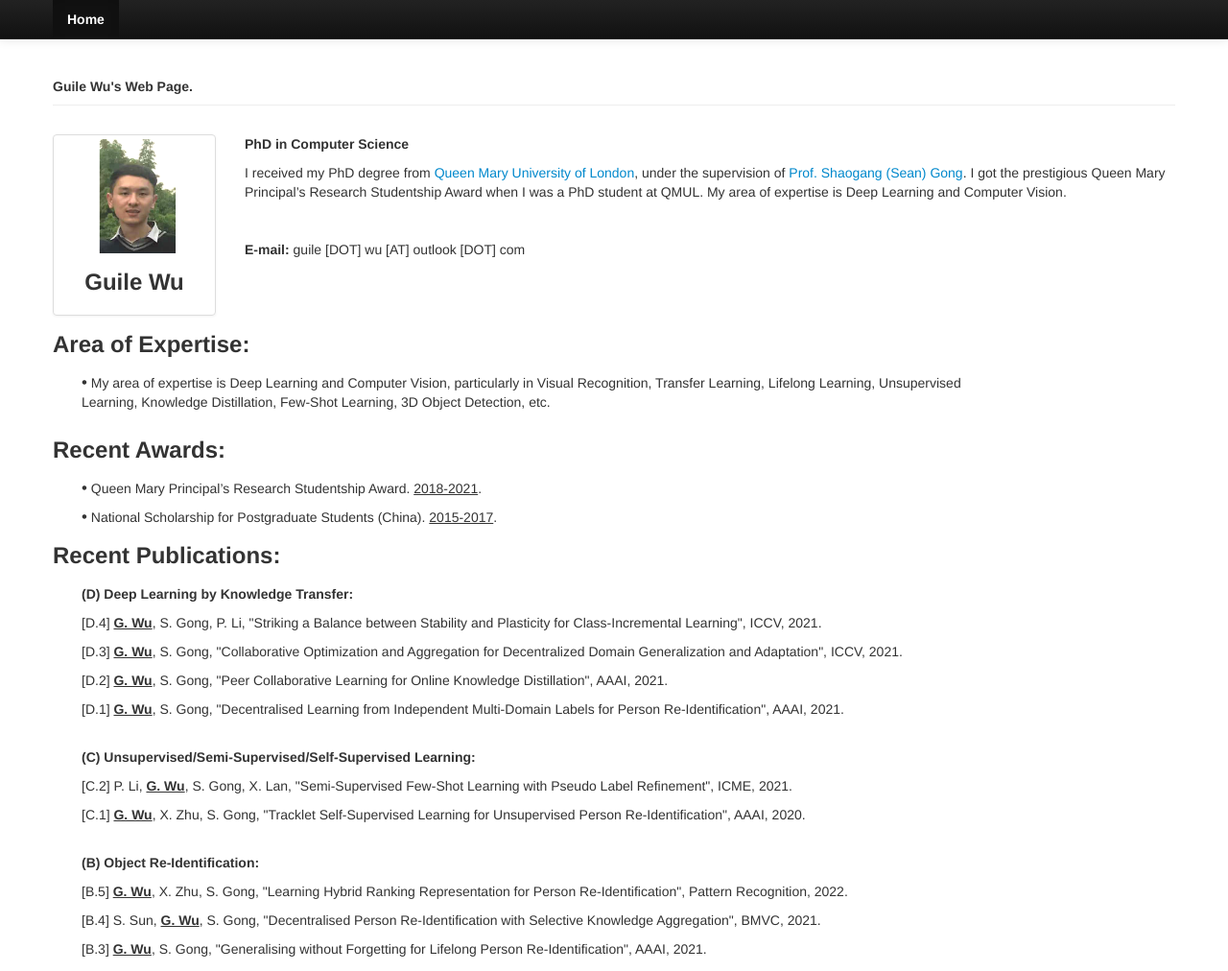
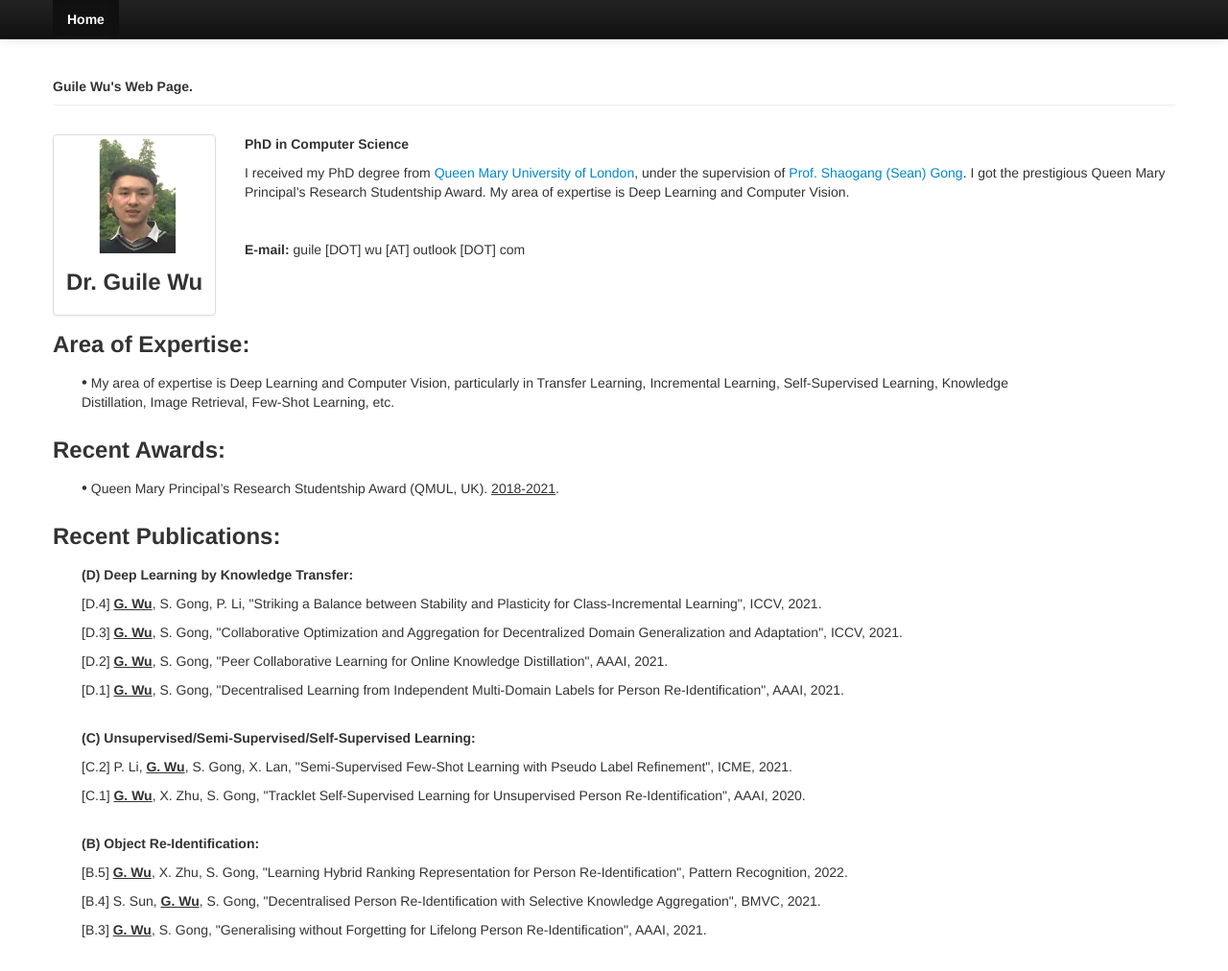
Before and after one commit to guilewu/guilewu.github.io, a plain HTML site: page index.html in a window 1280 px wide. Shown: the top 1012 px of the page at 96% size. Drawn offline with Linux system fonts and the light colour scheme.

Commit message:
Update index.html

```diff
--- a/index.html
+++ b/index.html
@@ -1,4 +1,3 @@
-
 <!DOCTYPE html>
 <html lang="en">
   <head>
@@ -48,7 +47,7 @@
                 <div class="span2">
                     <div class="thumbnail">
                         <img height="120" width="120" src="../img/homepage_img.png">
-						<center><h3>Guile Wu</h3></center>
+                        <center><h3>Dr. Guile Wu</h3></center>
                     </div>
                 </div>
 
@@ -58,7 +57,7 @@
                     </p>
                     <address>
                         I received my PhD degree from <a href="https://www.qmul.ac.uk/">Queen Mary University of London</a>, under the supervision of <a href="http://www.eecs.qmul.ac.uk/~sgg/">Prof. Shaogang (Sean) Gong</a>.
-                        I got the prestigious Queen Mary Principal’s Research Studentship Award when I was a PhD student at QMUL.
+                        I got the prestigious Queen Mary Principal’s Research Studentship Award.
                         My area of expertise is Deep Learning and Computer Vision.<br/>
                         <br/>
                         <br/><strong>E-mail:</strong> guile [DOT] wu [AT] outlook [DOT] com<br/>
@@ -73,8 +72,7 @@
                 <h3>Area of Expertise:<small></small></h3>
                 <div class="span10">
                     <big>&bull;</big> My area of expertise is Deep Learning and Computer Vision,
-                    particularly in Visual Recognition, Transfer Learning, Lifelong Learning, Unsupervised Learning,
-                    Knowledge Distillation, Few-Shot Learning, 3D Object Detection, etc.
+                    particularly in Transfer Learning, Incremental Learning, Self-Supervised Learning, Knowledge Distillation, Image Retrieval, Few-Shot Learning, etc.
                     <p></p>
                 </div>
             </div>
@@ -84,9 +82,7 @@
             <div class="row-fluid">
                 <h3>Recent Awards:<small></small></h3>
                 <div class="span10">
-                    <big>&bull;</big> Queen Mary Principal’s Research Studentship Award. <u>2018-2021</u>.
-                    <p></p>
-                    <big>&bull;</big> National Scholarship for Postgraduate Students (China). <u>2015-2017</u>.
+                    <big>&bull;</big> Queen Mary Principal’s Research Studentship Award (QMUL, UK). <u>2018-2021</u>.
                 </div>
             </div>
         </section>
```
Lines whose indentation alone changed are shown as unchanged.
